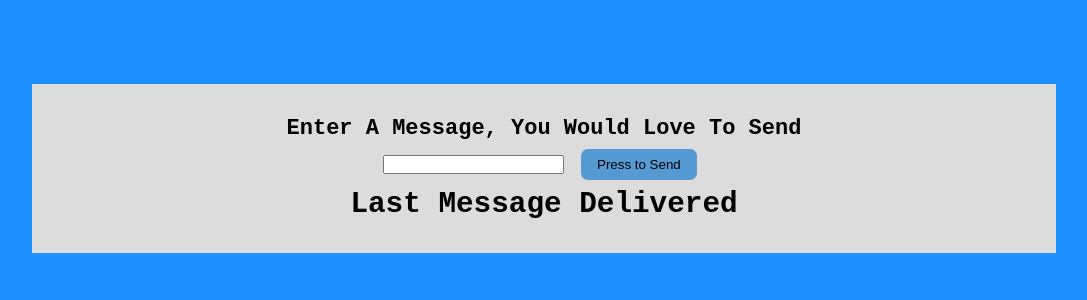
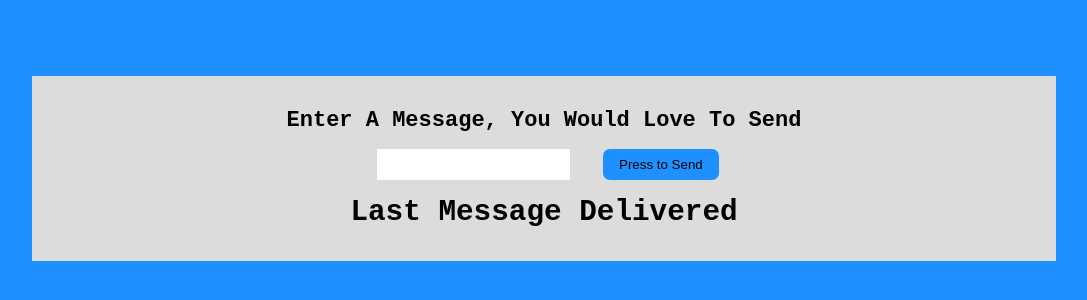
Before and after one commit to iamfredrickokereke/smallProjects, a plain HTML site: page messagePasser/index.html in a window 1280 px wide. Shown: the part 232-532 px from the top of the page, without its empty margins (96-1183 px from the left). Drawn offline with Linux system fonts and the light colour scheme.

Commit message:
modified style input

```diff
--- a/messagePasser/style.css
+++ b/messagePasser/style.css
@@ -2,6 +2,8 @@
     margin: 0px;
     padding: 0px;
     box-sizing: border-box;
+    border: 0;
+
 
 }
 
@@ -27,7 +29,7 @@ body{
     padding: 0.5rem 1rem;
     margin: 0.5rem;
     outline: none;
-    background-color: rgb(85, 154, 211);
+    background-color: rgb(30, 144, 255);
     border-radius: 7px;
 
     border: none;
@@ -42,3 +44,16 @@ body{
     background-color: rgb(35, 150, 196);
     cursor: pointer;
 }
+
+
+input[type=text]{
+    padding: 0.5rem;
+    margin: 1rem;
+    outline: none;
+    border: none;
+}
+
+input:focus{
+    color: rgb(30, 144, 255);
+    border-bottom: 0.00001px solid;
+}
```
